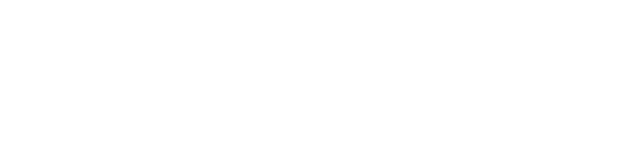
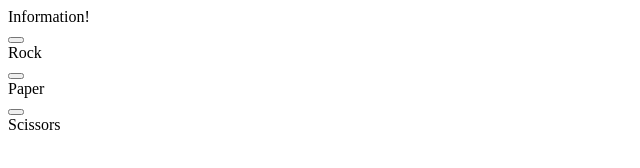
Before and after one commit to LeGrandMoose/RockPaperScissors, a plain HTML site: page index.html in a window 1280 px wide. Shown: the whole page, without its empty margins (0-640 px from the left). Drawn offline with Linux system fonts and the light colour scheme.

Commit message:
Add layout and buttons
still missing images for the buttons

```diff
--- a/index.html
+++ b/index.html
@@ -5,13 +5,34 @@
         <meta name="viewport" content="width=device-width, initial-scale=1.0">
         <title>Rock Paper Scissors</title>
         <script src="script.js"></script>
-        <link rel="'stylesheet" href="style.css"
+        <link rel="'stylesheet" href="style.css">
 
 
     </head>
 
     <body>
+        <div class="title">Information!</div>
 
+    <div class="options">
+
+        <div class="info">
+        <button></button>
+        <div class="text">Rock</div>
+        </div>
+
+        <div class="info">
+        <button></button>
+        <div class="text">Paper</div>
+        </div>
+
+        <div class="info">
+        <button></button>
+        <div class="text">Scissors</div>
+        </div>
+
+
+
+      </div>
 
     </body>
 </html>
```
